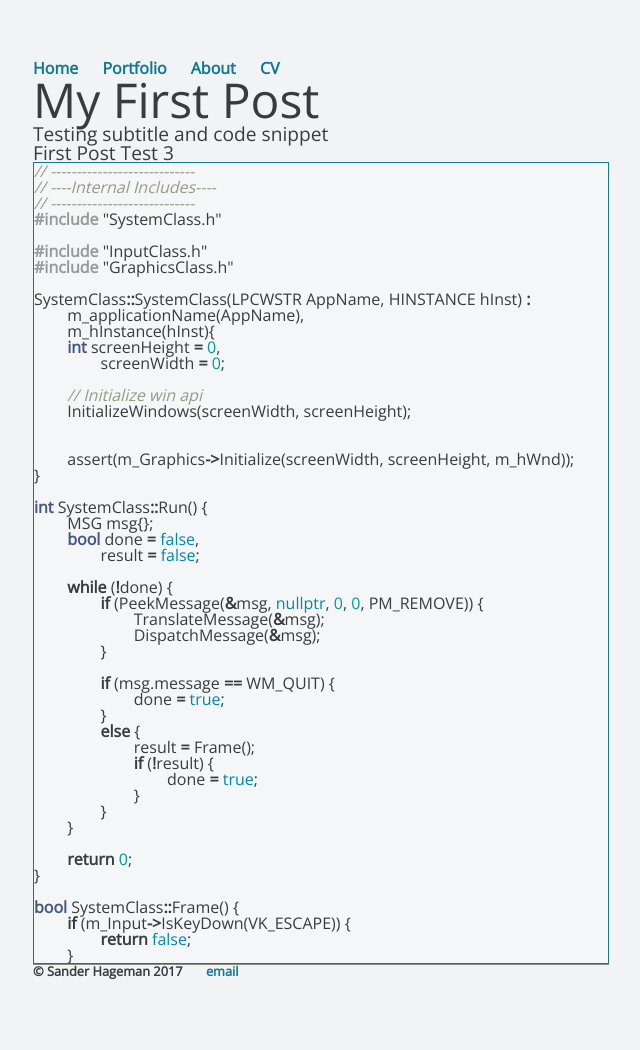
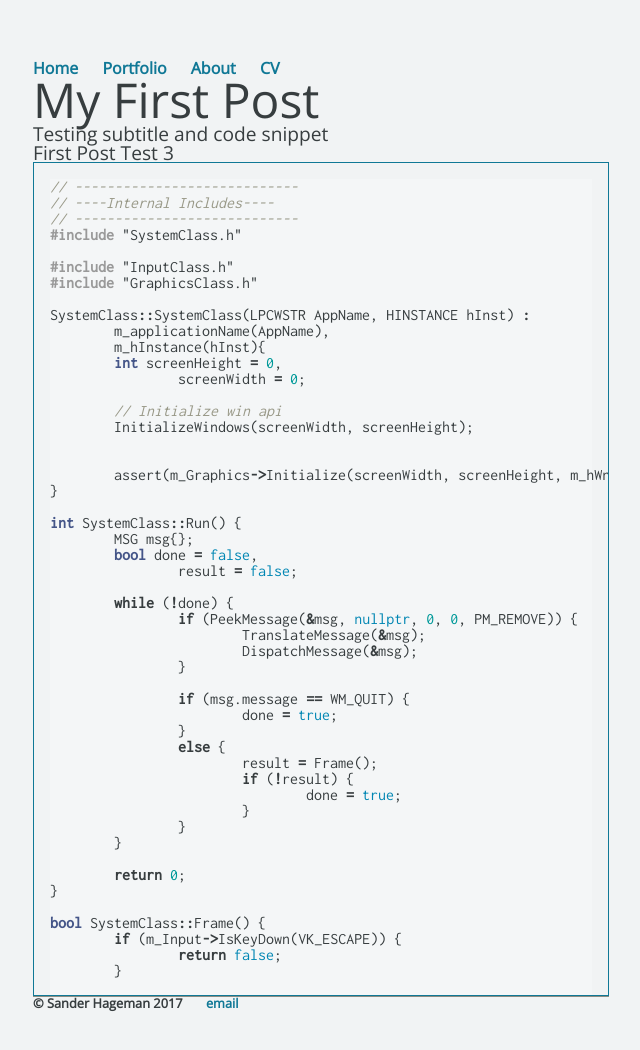
Before and after one commit to SanderHageman/sanderhageman.github.io, a Jekyll site: the page built from _posts/2017-10-12-my-first-post.md, in a window 1280 px wide. Shown: the top 1050 px of the page, without its empty margins (319-959 px from the left). Built offline with Jekyll 4.4.1, drawn with Linux system fonts in a browser that asks for light colours.

Commit message:
Update main.css

```diff
--- a/css/main.css
+++ b/css/main.css
@@ -1,3 +1,4 @@
+@import url('https://fonts.googleapis.com/css?family=Inconsolata');
 @import url(//fonts.googleapis.com/css?family=Open+Sans);
 
 body {
@@ -86,7 +87,12 @@ ul.posts li {
 }
 
 .highlighter-rouge {
+    padding: 1em;
     max-height: 50em;
     border: 1px solid #107896;
     overflow: auto;
 }
+
+pre {
+    font-family: 'Inconsolata', monospace;
+}
```
